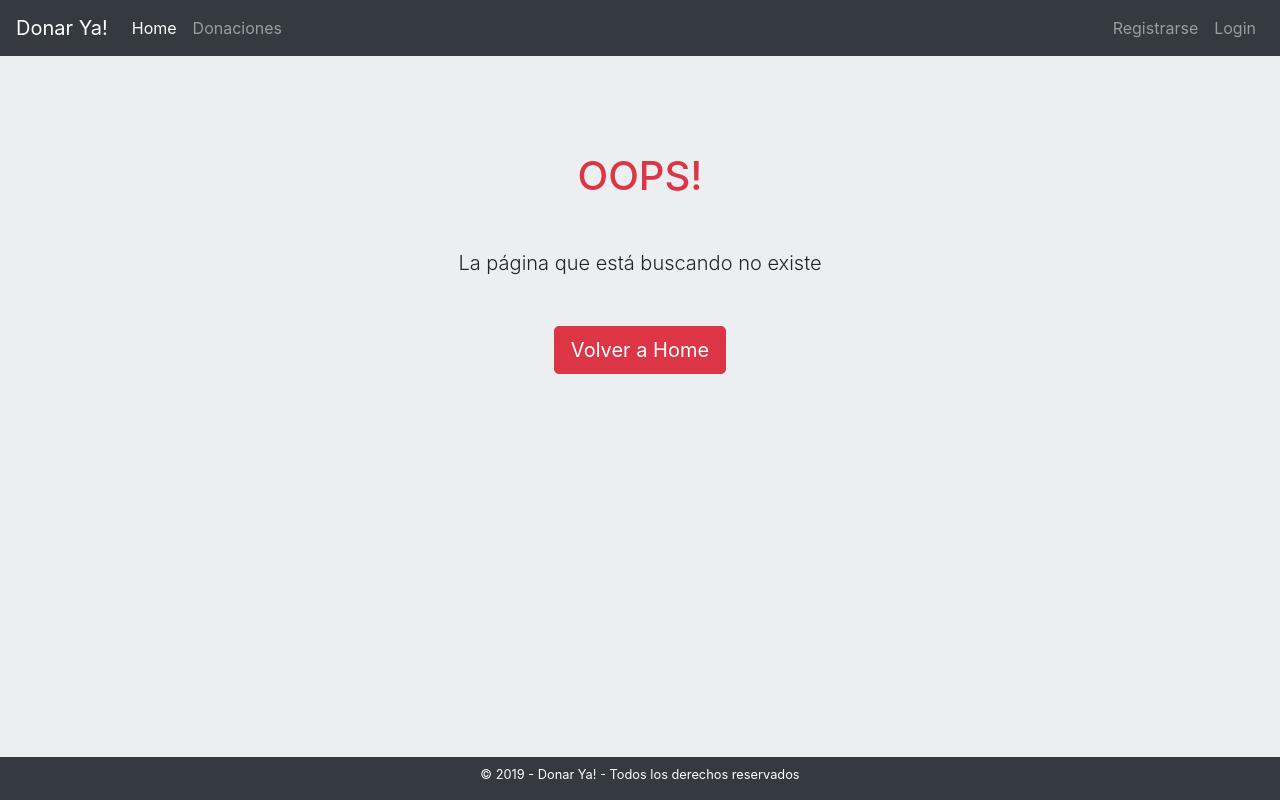
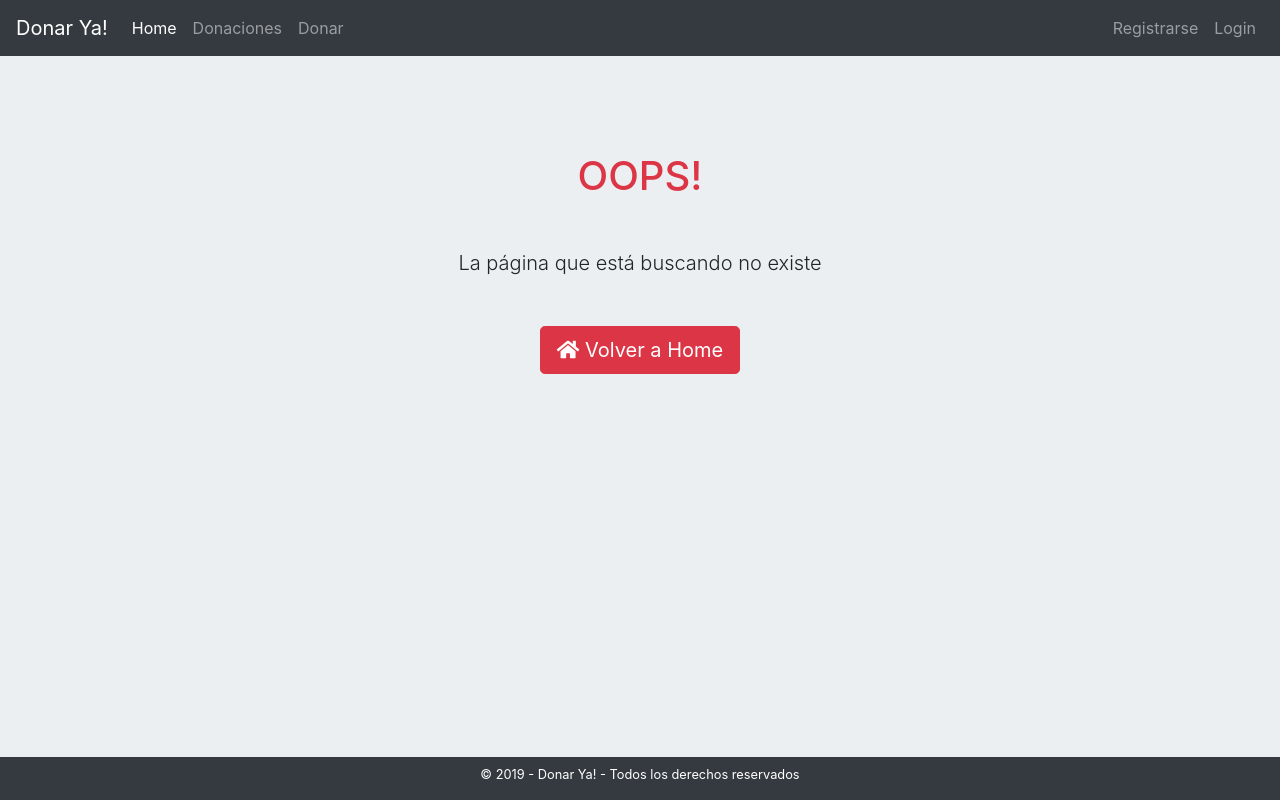
Before and after one commit to omelendrez/donarya, a React (Create React App) app: page /donar in a window 1280 px wide. Built offline with nearby package versions, Linux system fonts and the light colour scheme.

Commit message:
Add menu option donar

```diff
--- a/src/components/Header.jsx
+++ b/src/components/Header.jsx
@@ -20,6 +20,9 @@ const Header = () => {
             <li className="nav-item" data-toggle="collapse" data-target=".navbar-collapse.show" >
               <Link className="nav-link" to="/donaciones">Donaciones</Link>
             </li>
+            <li className="nav-item" data-toggle="collapse" data-target=".navbar-collapse.show" >
+              <Link className="nav-link" to="/donar">Donar</Link>
+            </li>
           </ul>
 
           <ul className="nav navbar-nav navbar-right">
--- a/src/components/NotFound.jsx
+++ b/src/components/NotFound.jsx
@@ -6,7 +6,9 @@ const Notfound = () => {
     <div className="container text-center p-5">
       <h1 className="text-danger my-5">OOPS!</h1>
       <p className="lead my-5">La página que está buscando no existe</p>
-      <Link className="btn btn-danger btn-lg" to="/">Volver a Home</Link>
+      <Link className="btn btn-danger btn-lg" to="/">
+        <i className="fas fa-home"></i> Volver a Home
+      </Link>
     </div>
   )
 }
```
